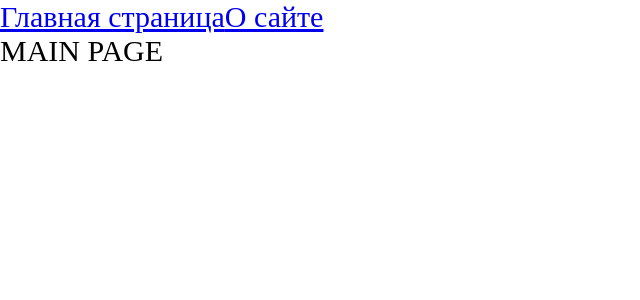
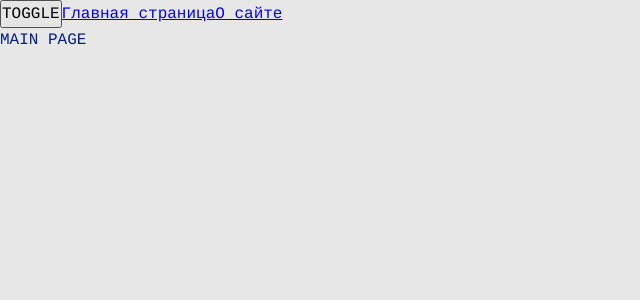
Before and after one commit to RudenkoArt/production-project, a React app: page / in a window 1280 px wide. Shown: the top 300 px of the page, without its empty margins (0-640 px from the left). Built offline with nearby package versions, Linux system fonts and the light colour scheme.

Commit message:
add styles organization & themes

```diff
--- a/src/App.tsx
+++ b/src/App.tsx
@@ -1,15 +1,16 @@
 import { Routes, Route, Link } from "react-router-dom";
-import {Counter} from "./components/Counter";
-import './index.scss'
-import AboutPage from "./pages/AboutPage/AboutPage";
-import MainPage from "./pages/MainPage/MainPage";
+import './styles/index.scss'
 import {MainPageAsync} from "./pages/MainPage/MainPage.async";
 import {AboutPageAsync} from "./pages/AboutPage/AboutPage.async";
 import { Suspense } from "react";
+import {useTheme} from "./theme/useTheme";
 
 const App = () => {
+    const {theme, toggleTheme} = useTheme()
+
     return (
-        <div className="app">
+        <div className={`app ${theme}`}>
+            <button onClick={toggleTheme}>TOGGLE</button>
             <Link to={'/'}>Главная страница</Link>
             <Link to={'/about'}>О сайте</Link>
             <Suspense fallback={<div>Loading...</div>}>
--- a/src/index.scss
+++ /dev/null
@@ -1,9 +0,0 @@
-* {
-  margin: 0;
-  padding: 0;
-  box-sizing: border-box;
-}
-
-.app {
-  font-size: 30px;
-}
--- a/src/index.tsx
+++ b/src/index.tsx
@@ -1,10 +1,13 @@
 import {render} from 'react-dom'
 import App from './App'
 import {BrowserRouter} from 'react-router-dom'
+import ThemeProvider from "./theme/ThemeProvider";
 
 render(
     <BrowserRouter>
-        <App />
+        <ThemeProvider>
+            <App />
+        </ThemeProvider>
     </BrowserRouter>,
     document.getElementById('root')
 )
--- /dev/null
+++ b/src/styles/index.scss
@@ -0,0 +1,13 @@
+@import "reset";
+@import "variables/global";
+@import "themes/light";
+@import "themes/dark";
+
+.app {
+  font: var(--font-m);
+
+  background: var(--bg-color);
+  color: var(--primary-color);
+
+  min-height: 100vh;
+}
--- /dev/null
+++ b/src/styles/reset.scss
@@ -0,0 +1,13 @@
+* {
+  margin: 0;
+  padding: 0;
+  box-sizing: border-box;
+}
+
+input,
+button,
+textarea,
+select {
+  margin: 0;
+  font: inherit;
+}
--- /dev/null
+++ b/src/styles/themes/dark.scss
@@ -0,0 +1,6 @@
+.app.dark {
+  --bg-color: #0101a4;
+
+  --primary-color: #018001;
+  --secondary-color: #00b200;
+}
--- /dev/null
+++ b/src/styles/themes/light.scss
@@ -0,0 +1,6 @@
+.app.light {
+  --bg-color: #e7e7e7;
+
+  --primary-color: #002085;
+  --secondary-color: #0049d0;
+}
--- /dev/null
+++ b/src/styles/variables/global.scss
@@ -0,0 +1,11 @@
+:root {
+  --font-family-main: Courier, 'Times New Roman', Serif;
+
+  --font-size-m: 16px;
+  --font-line-m: 24px;
+  --font-m: var(--font-size-m) / var(--font-line-m) var(--font-family-main);
+
+  --font-size-l: 24px;
+  --font-line-l: 32px;
+  --font-l: var(--font-size-l) / var(--font-line-l) var(--font-family-main);
+}
--- /dev/null
+++ b/src/theme/ThemeContext.ts
@@ -0,0 +1,15 @@
+import { createContext } from "react";
+
+export enum Theme {
+    LIGHT = 'light',
+    DARK = 'dark',
+}
+
+export interface ThemeContextProps {
+    theme?: Theme;
+    setTheme?: (theme: Theme) => void;
+}
+
+export const ThemeContext = createContext<ThemeContextProps>({})
+
+export const LOCAL_STORAGE_THEME_KEY = 'theme'
--- /dev/null
+++ b/src/theme/ThemeProvider.tsx
@@ -0,0 +1,21 @@
+import React from 'react';
+import { FC, useMemo, useState } from 'react';
+import {LOCAL_STORAGE_THEME_KEY, Theme, ThemeContext} from "./ThemeContext";
+
+const defaultTheme = localStorage.getItem(LOCAL_STORAGE_THEME_KEY) as Theme || Theme.LIGHT
+const ThemeProvider: FC = ({children}) => {
+    const [theme, setTheme] = useState<Theme>(defaultTheme);
+
+    const defaultProps = useMemo(() => ({
+        theme: theme,
+        setTheme: setTheme
+    }), [theme]);
+
+    return (
+        <ThemeContext.Provider value={defaultProps}>
+            {children}
+        </ThemeContext.Provider>
+    );
+};
+
+export default ThemeProvider;
--- /dev/null
+++ b/src/theme/useTheme.ts
@@ -0,0 +1,18 @@
+import { useContext } from "react";
+import {LOCAL_STORAGE_THEME_KEY, Theme, ThemeContext} from "./ThemeContext";
+
+interface UseThemeResult {
+    toggleTheme: () => void;
+    theme: Theme;
+}
+export function useTheme(): UseThemeResult {
+    const {theme, setTheme} = useContext(ThemeContext)
+
+    const toggleTheme = () => {
+        const newTheme = theme === Theme.DARK ? Theme.LIGHT : Theme.DARK
+        setTheme(newTheme)
+        localStorage.setItem(LOCAL_STORAGE_THEME_KEY, newTheme)
+    }
+
+    return {theme, toggleTheme}
+}
```
